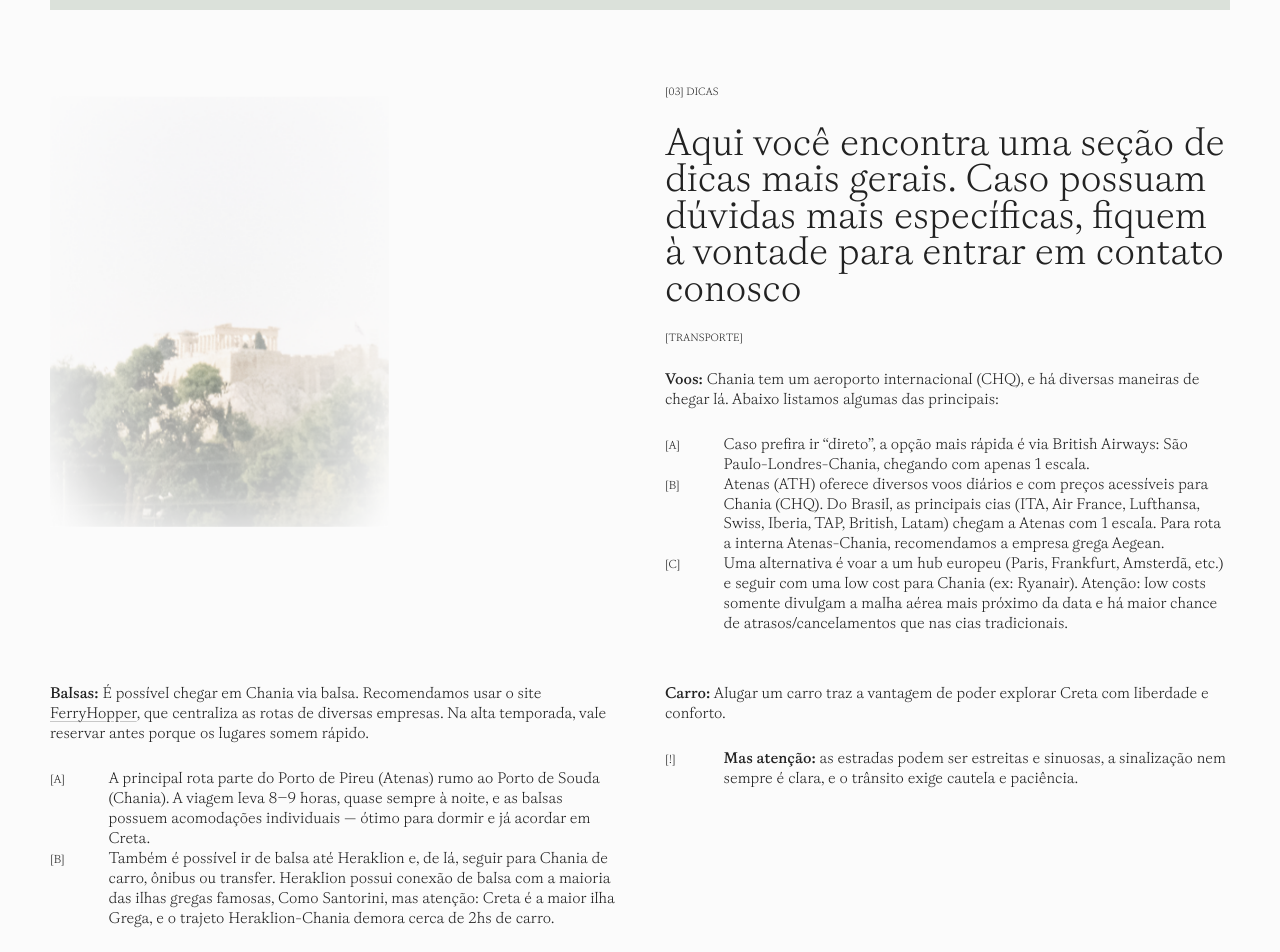
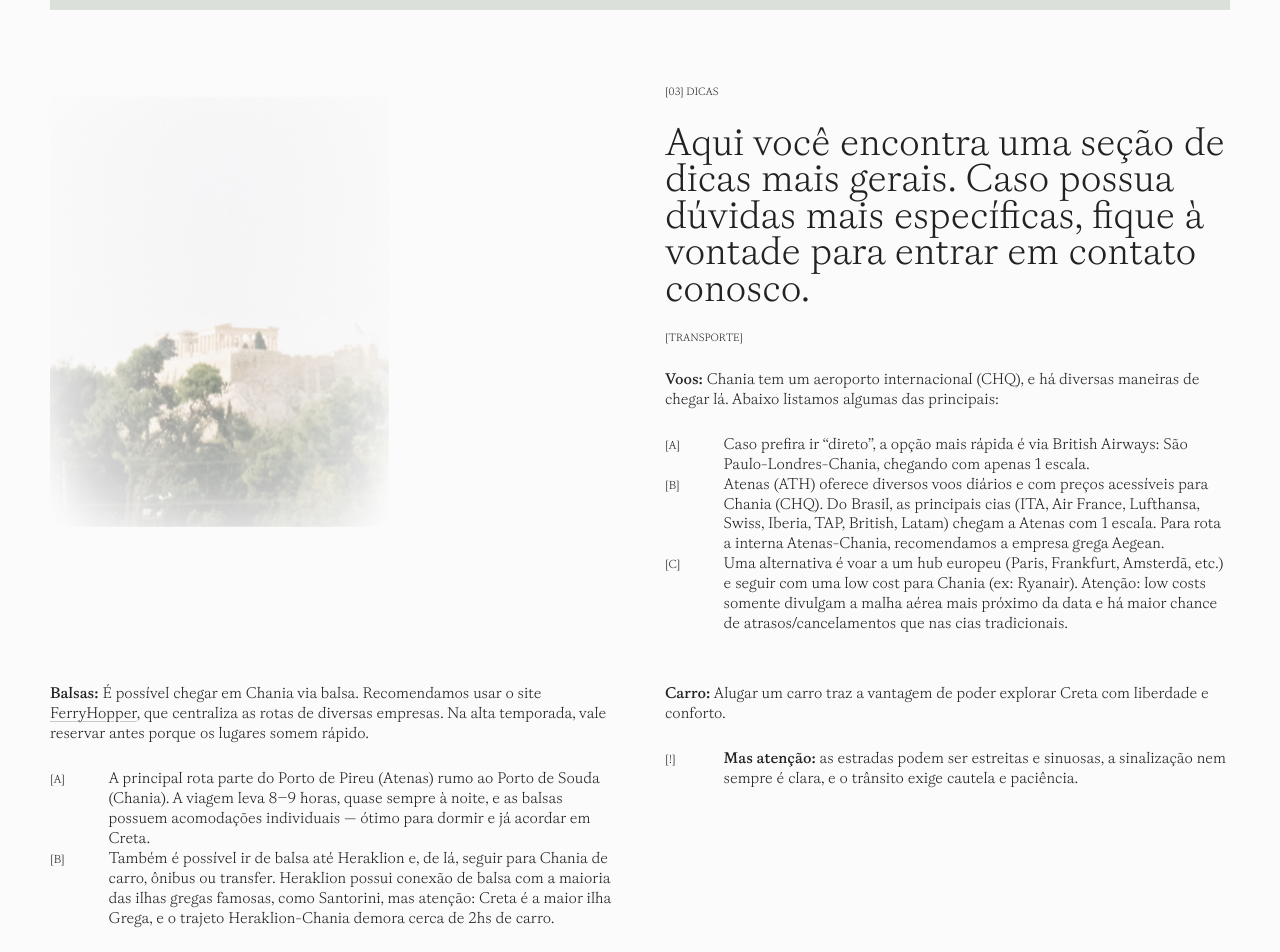
Before and after one commit to juliaerodrigo2026/juliaerodrigo2026.github.io, a plain HTML site: page index.html in a window 1280 px wide. Shown: the part 2060-3012 px from the top of the page. Drawn offline with nearby package versions, Linux system fonts and the light colour scheme.

Commit message:
Add files via upload

```diff
--- a/index.html
+++ b/index.html
@@ -178,7 +178,7 @@ Aqui um <a href="https://pin.it/4hilHoFFf" target="_blank" noreferrer="">link</a
 			</div>
 <div class="spanhalf">
 				<h2>[03] DICAS</h2>
-				<p class="xl">Aqui você encontra uma seção de dicas mais gerais. Caso possuam dúvidas mais específicas, fiquem à vontade para entrar em contato conosco</p>
+				<p class="xl">Aqui você encontra uma seção de dicas mais gerais. Caso possua dúvidas mais específicas, fique à vontade para entrar em contato conosco.</p>
 				<h3>[TRANSPORTE]</h3>
 				<p><b>Voos:</b> Chania tem um aeroporto internacional (CHQ), e há diversas maneiras de chegar lá. Abaixo listamos algumas das principais:</p>
 				<ol>
@@ -192,7 +192,7 @@ Aqui um <a href="https://pin.it/4hilHoFFf" target="_blank" noreferrer="">link</a
 <p><b>Balsas:</b> É possível chegar em Chania via balsa. Recomendamos usar o site <a href="https://www.ferryhopper.com/" target="_blank">FerryHopper</a>, que centraliza as rotas de diversas empresas. Na alta temporada, vale reservar antes porque os lugares somem rápido.</p>
 <ol>
 					<li>A principal rota parte do Porto de Pireu (Atenas) rumo ao Porto de Souda (Chania). A viagem leva 8–9 horas, quase sempre à noite, e as balsas possuem acomodações individuais — ótimo para dormir e já acordar em Creta.</li>
-					<li>Também é possível ir de balsa até Heraklion e, de lá, seguir para Chania de carro, ônibus ou transfer. Heraklion possui conexão de balsa com a maioria das ilhas gregas famosas, Como Santorini, mas atenção: Creta é a maior ilha Grega, e o trajeto Heraklion-Chania demora cerca de 2hs de carro.</li>
+					<li>Também é possível ir de balsa até Heraklion e, de lá, seguir para Chania de carro, ônibus ou transfer. Heraklion possui conexão de balsa com a maioria das ilhas gregas famosas, como Santorini, mas atenção: Creta é a maior ilha Grega, e o trajeto Heraklion-Chania demora cerca de 2hs de carro.</li>
 					</ol>
 				</div>
 
```
